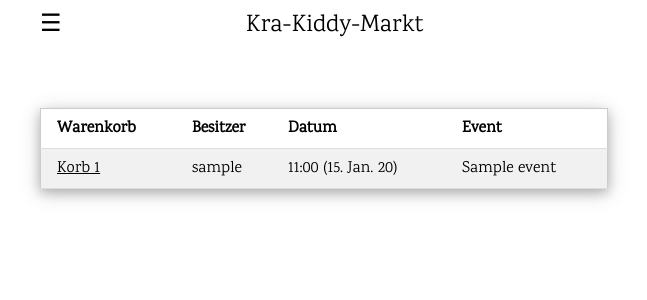
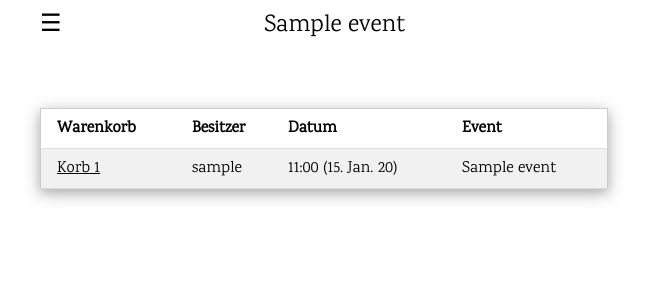
Before and after one commit to sl1082private/gra-kiddy-cash, a Django app: page /baskets/ in a window 1280 px wide. Shown: the top 300 px of the page, without its empty margins (316-963 px from the left). Run offline with Django 3.2, Linux system fonts and the light colour scheme; a user stored in the database is signed in; tables that the repository leaves empty hold one stand-in row (values such as "Sample post").

Commit message:
remove link from items to event. now items link to basket which is linked to event. adjust vendors view accordingly. display current event in basket index view.

```diff
--- a/baskets/models.py
+++ b/baskets/models.py
@@ -13,7 +13,7 @@ class Event(models.Model):
 
   def __str__(self):
 #    return "Event '{}' ({})".format(self.event_name, self.event_date)
-    return "{}".format(self.event_name)
+    return "ID{}: {}".format(self.pk, self.event_name)
 
   def save(self, *args, **kwargs):
       if not self.pk:
@@ -53,7 +53,7 @@ class Item(models.Model):
   price = models.FloatField(default=0.0, help_text="price in EUR")
   created_by = models.ForeignKey(User)#, unique=True)
   created = models.DateTimeField('date created')
-  event = models.ForeignKey(Event, default=1)
+#  event = models.ForeignKey(Event, default=1)
 
   def __str__(self):
     return "ID{}: {:.2f} EUR (vendor: {}; basket: {})".format(self.pk, self.price, self.vendorID, self.basket.id)
--- a/baskets/templates/baskets/index.html
+++ b/baskets/templates/baskets/index.html
@@ -1,6 +1,6 @@
 {% extends 'baskets/base.html' %}
 
-{% block basket_id %}Kra-Kiddy-Markt{% endblock %}
+{% block basket_id %}{{ current_event }}{% endblock %}
 
 {% block content %}
   {% if basket_list %}
@@ -16,7 +16,7 @@
             <td><a href="/baskets/{{ basket.id }}/">Korb {{ basket.id }}</a></td>
             <td>{{ basket.created_by }}</td>
             <td>{{ basket.last_modified|date:'H:i (d. N y)' }}</td>
-            <td>{{ basket.event }}</td>
+            <td>{{ basket.event.event_name }}</td>
         </tr>
       {% endfor %}
       </table>
--- a/baskets/views.py
+++ b/baskets/views.py
@@ -17,7 +17,7 @@ def redirect_index(request):
   return HttpResponseRedirect('baskets')
 
 @login_required
-def vendors(request):
+def vendors_old(request):
   vendor_dict = dict()
   #item_list = Item.objects.all()
   item_list = Item.objects.filter(event=get_current_event())
@@ -34,11 +34,38 @@ def vendors(request):
   }
   return render(request, 'baskets/vendors.html', context)
 
+
+@login_required
+def vendors(request):
+  vendor_dict = dict()
+  baskets_list = Basket.objects.filter(event=get_current_event())
+  item_list = Item.objects.all()
+  #item_list = Item.objects.filter(event=get_current_event())
+  for item in item_list:
+    if not item.basket in baskets_list:
+    # only consider items in baskets that belong to the current event
+      continue
+    if not item.vendorID in vendor_dict:
+      vendor_dict[item.vendorID] = [1, item.price]
+    else:
+      vendor_dict[item.vendorID][0] += 1
+      vendor_dict[item.vendorID][1] += item.price
+
+  vo = collections.OrderedDict(sorted(vendor_dict.items()))
+  context = {
+      'vendor_dict': vo,
+  }
+  return render(request, 'baskets/vendors.html', context)
+
+
+
 @login_required
 def baskets(request):
-  basket_list = Basket.objects.filter(event=get_current_event()).order_by('-last_modified')
+  current_event = get_current_event()
+  basket_list = Basket.objects.filter(event=current_event).order_by('-last_modified')
   context = {
       'basket_list': basket_list,
+      'current_event': current_event.event_name,
       }
   return render(request, 'baskets/index.html', context)
 ## two lines below achieve the same as 'render':
```
